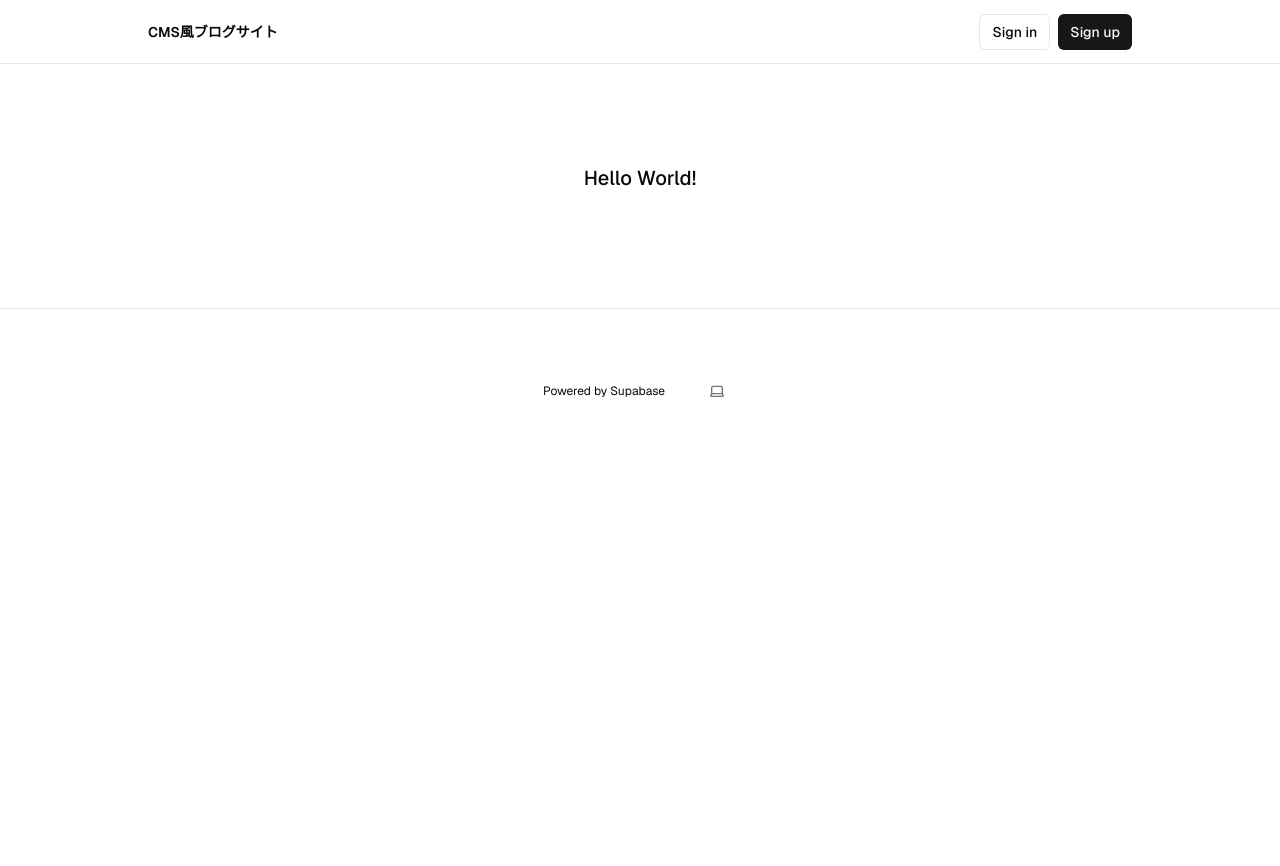
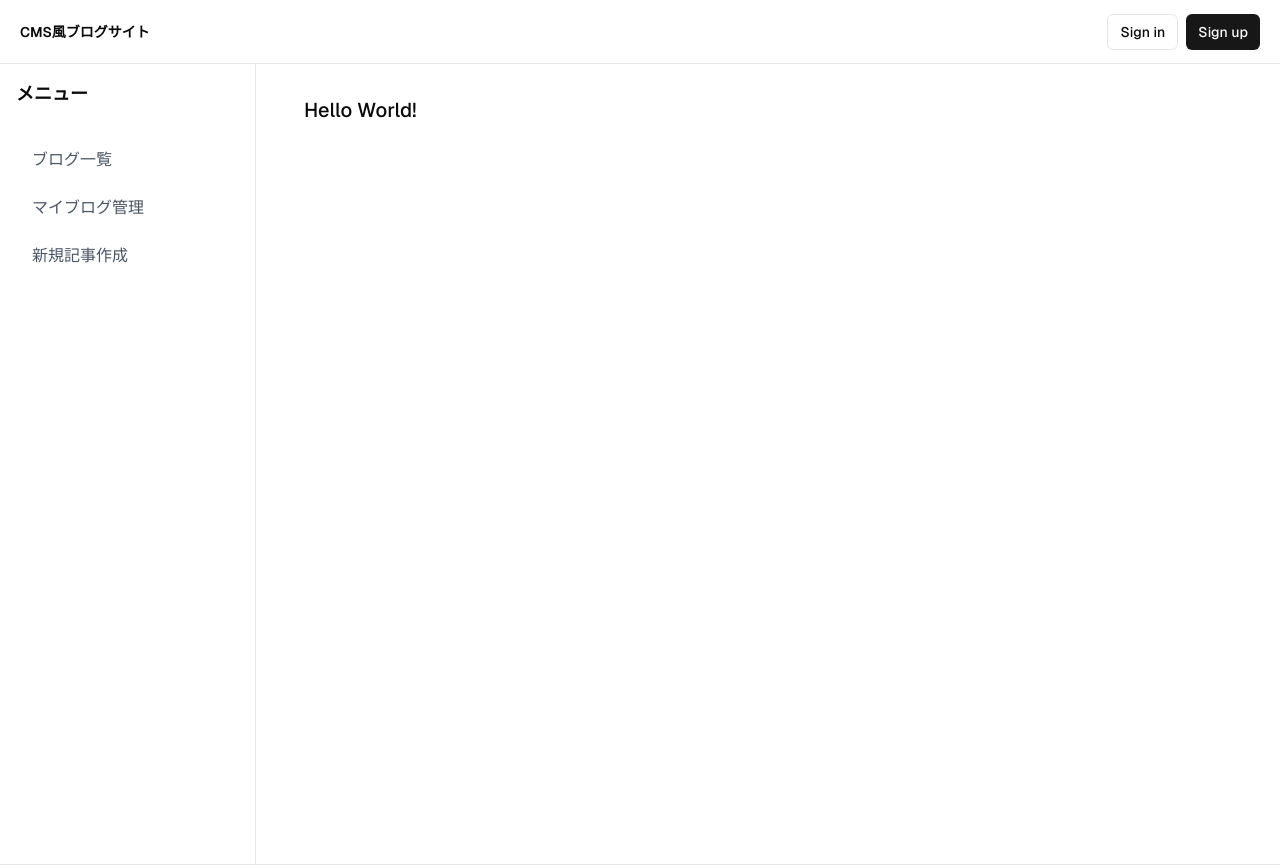
Before and after one commit to Nakayama-Yuki/blog-cms3, a Next.js app: page / in a window 1280 px wide. Shown: the top 866 px of the page. Before the commit the page ends 800 px from the top, so only its background shows below. Built offline with nearby package versions, Linux system fonts and the light colour scheme; no server answers.

Commit message:
feat: add Sidebar component for navigation in blog layout

```diff
--- a/app/layout.tsx
+++ b/app/layout.tsx
@@ -1,6 +1,7 @@
 import { EnvVarWarning } from "@/components/env-var-warning";
 import HeaderAuth from "@/components/header-auth";
 import { ThemeSwitcher } from "@/components/theme-switcher";
+import Sidebar from "@/components/blog/Sidebar";
 import { hasEnvVars } from "@/utils/supabase/check-env-vars";
 import { Geist } from "next/font/google";
 import { ThemeProvider } from "next-themes";
@@ -34,27 +35,28 @@ export default function RootLayout({
           attribute="class"
           defaultTheme="system"
           enableSystem
-					disableTransitionOnChange
-				>
-					<main className="min-h-screen flex flex-col items-center">
-						<div className="flex-1 w-full flex flex-col gap-20 items-center">
+          disableTransitionOnChange>
+          <main className="min-h-screen flex flex-col">
             <nav className="w-full flex justify-center border-b border-b-foreground/10 h-16">
-								<div className="w-full max-w-5xl flex justify-between items-center p-3 px-5 text-sm">
+              <div className="w-full max-w-7xl flex justify-between items-center p-3 px-5 text-sm">
                 <div className="flex gap-5 items-center font-semibold">
                   <Link href={"/"}>CMS風ブログサイト</Link>
                 </div>
                 {!hasEnvVars ? <EnvVarWarning /> : <HeaderAuth />}
               </div>
             </nav>
-							<div className="flex flex-col gap-20 max-w-5xl p-5">
-								{children}
+
+            <div className="flex-1 flex">
+              <Sidebar />
+              <div className="flex-1 p-8 max-w-5xl mx-auto">{children}</div>
             </div>
 
-							<footer className="w-full flex items-center justify-center border-t mx-auto text-center text-xs gap-8 py-16">
+            <footer className="w-full border-t">
+              <div className="max-w-7xl mx-auto flex items-center justify-center text-xs gap-8 py-16">
                 <p>Powered by Supabase</p>
                 <ThemeSwitcher />
+              </div>
             </footer>
-						</div>
           </main>
         </ThemeProvider>
       </body>
--- /dev/null
+++ b/components/blog/Sidebar.tsx
@@ -0,0 +1,43 @@
+"use client";
+
+import { usePathname } from "next/navigation";
+import Link from "next/link";
+import { cn } from "@/lib/utils";
+
+function Sidebar() {
+  const pathname = usePathname();
+
+  const links = [
+    { href: "/blog", label: "ブログ一覧" },
+    { href: "/protected/blog", label: "マイブログ管理" },
+    { href: "/protected/blog/create", label: "新規記事作成" },
+  ];
+
+  return (
+    <nav className="w-64 min-h-screen border-r border-gray-200 p-4">
+      <div className="space-y-4">
+        <div className="mb-8">
+          <h2 className="text-lg font-semibold mb-4">メニュー</h2>
+        </div>
+
+        <div className="space-y-2">
+          {links.map((link) => (
+            <Link
+              key={link.href}
+              href={link.href}
+              className={cn(
+                "block px-4 py-2 rounded-md transition-colors",
+                pathname === link.href
+                  ? "bg-gray-100 text-gray-900 font-medium"
+                  : "text-gray-600 hover:bg-gray-50 hover:text-gray-900"
+              )}>
+              {link.label}
+            </Link>
+          ))}
+        </div>
+      </div>
+    </nav>
+  );
+}
+
+export default Sidebar;
```
Lines whose indentation alone changed are shown as unchanged.
